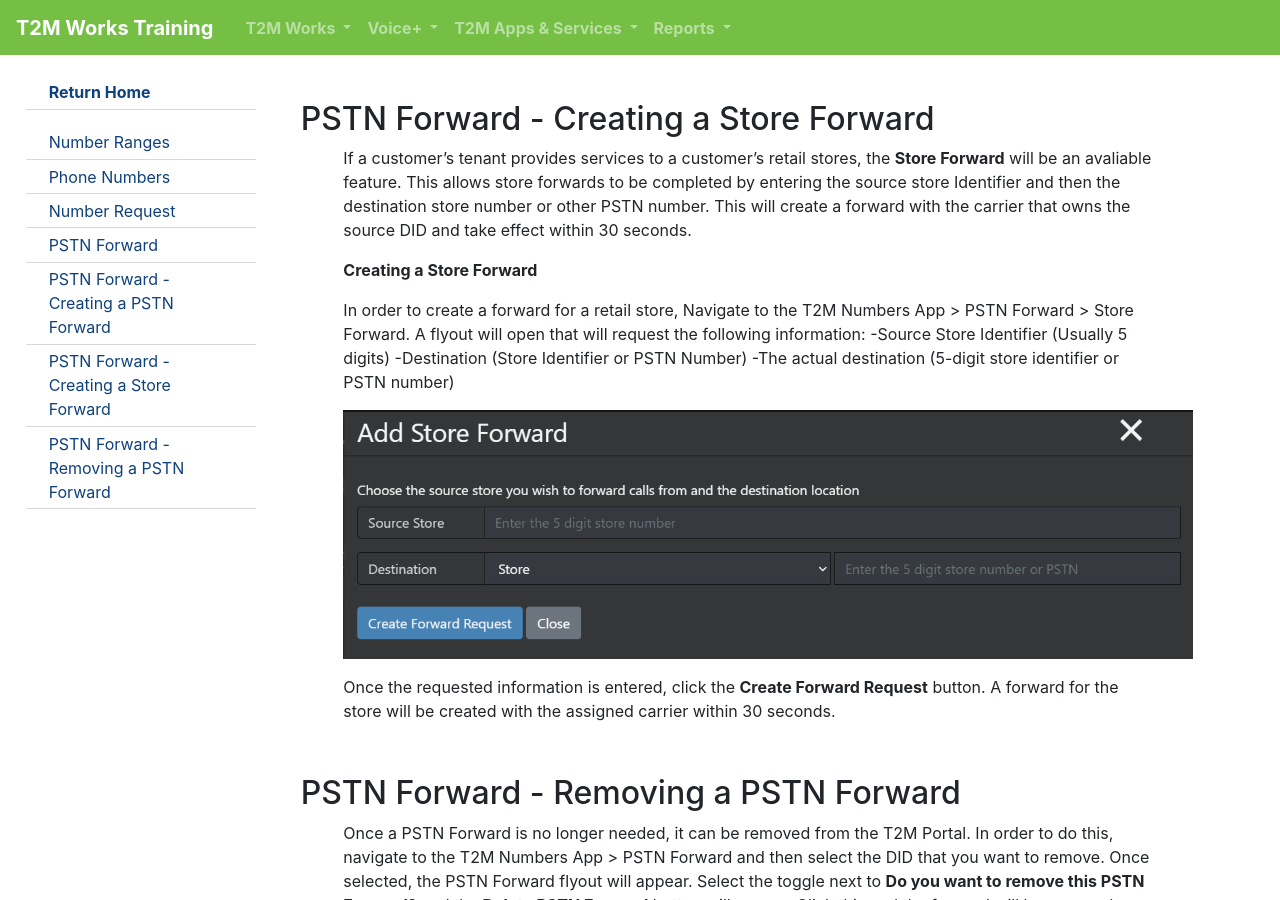
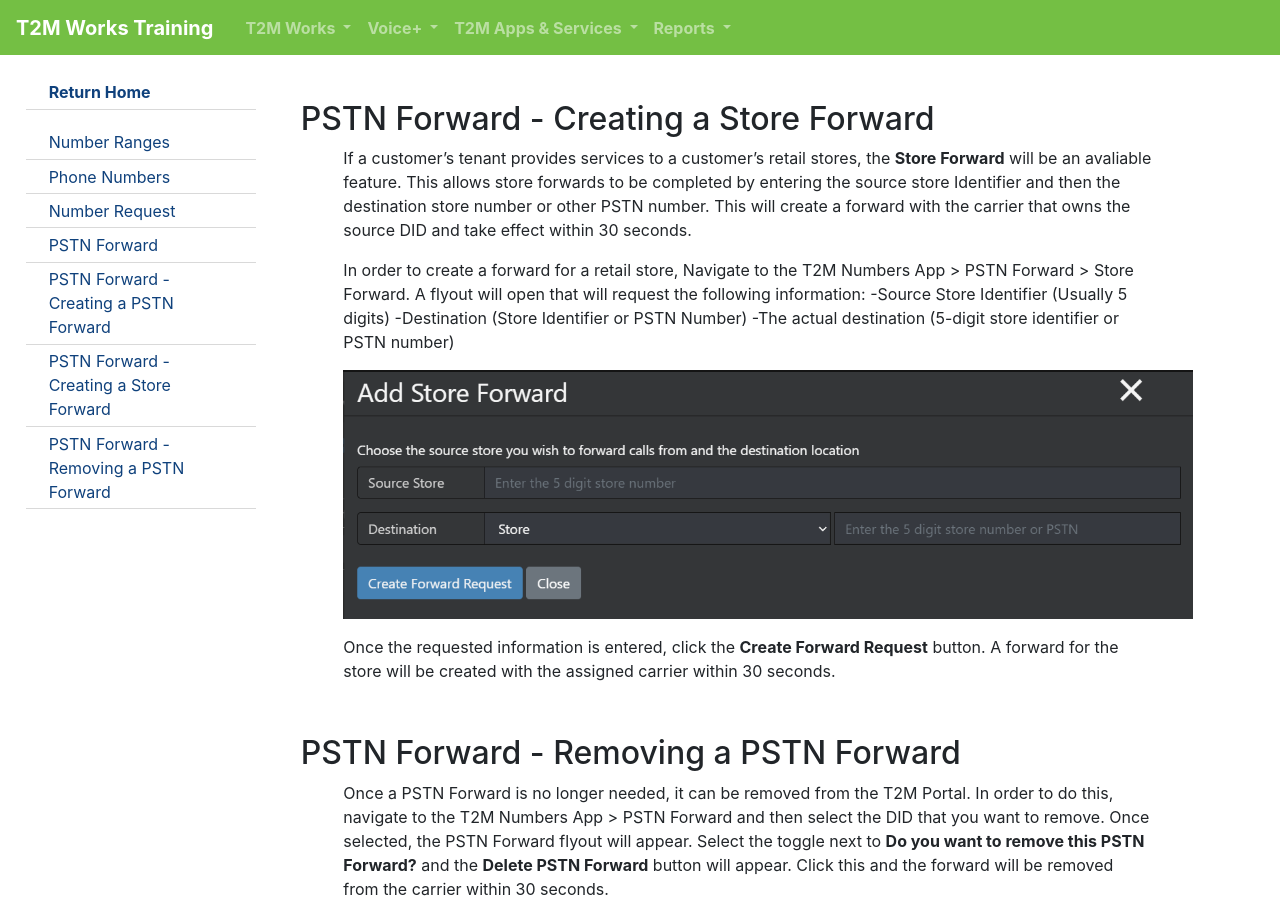
Before and after one commit to t2mdev/docs-vc, a Jekyll site: the page built from _docs/numbers.md, in a window 1280 px wide and 900 px high, scrolled down 4168 px. Built offline with Jekyll 4.4.1, drawn with Linux system fonts in a browser that asks for light colours.

Commit message:
Update numbers.md

```diff
--- a/_docs/numbers.md
+++ b/_docs/numbers.md
@@ -4,13 +4,13 @@
 css: ['documents.css']
 ---
 
-The <b>T2M Numbers App</b> is the place to manage owned number ranges, check individual number assignments/avaliable numbers, request new numbers, and perform carrier-level forwards across all T2M voice services.
+The **T2M Numbers App** is the place to manage owned number ranges, check individual number assignments/avaliable numbers, request new numbers, and perform carrier-level forwards across all T2M voice services.
 
 ## Number Ranges
 
 ![Cloud Portal](/assets/images/numbers.1.png){:width="850px"}
 
-The <b>Number Ranges</b> section of the T2M Numbers App displays all the number ranges that an organization owns. On this page, clicking on the description next to a number range will show the location that the DID range is assigned to, but it will also let the customer modify the description next to the number range. By default, T2M enters the description as the location when new numbers are provisioned against the customer's tenant. There is also the ability to export the data provided to an Excel .xlsx file.
+The **Number Ranges** section of the T2M Numbers App displays all the number ranges that an organization owns. On this page, clicking on the description next to a number range will show the location that the DID range is assigned to, but it will also let the customer modify the description next to the number range. By default, T2M enters the description as the location when new numbers are provisioned against the customer's tenant. There is also the ability to export the data provided to an Excel .xlsx file.
 
 ![Cloud Portal](/assets/images/numbers.2.png){:width="850px"}
 
@@ -18,7 +18,7 @@
 
  ![Cloud Portal](/assets/images/numbers.3.png){:width="850px"}
 
-The <b>Phone Numbers</b> section of the T2M Numbers App displays all DID's from the number ranges assigned to a customer's tenant. This allows an organization to see who or what service is assigned to each DID and to find what DID's are avaliable for use. Some of the assignments types that are possbile are:
+The **Phone Numbers** section of the T2M Numbers App displays all DID's from the number ranges assigned to a customer's tenant. This allows an organization to see who or what service is assigned to each DID and to find what DID's are avaliable for use. Some of the assignments types that are possbile are:
   -User
   -Exchange Contact
   -Dial-In Bridge
@@ -27,7 +27,7 @@
   -Meeting Room
   -$null - For Analog SIP Gateways
 
-In order to see what numbers are avaliable for a customer, click on the dropdown under <b>Avaliable</b> and select <b>true</b>. Once this is selected, all avaliable numbers for assignment will show a circular checkbox next to the DID.
+In order to see what numbers are avaliable for a customer, click on the dropdown under **Avaliable** and select **true**. Once this is selected, all avaliable numbers for assignment will show a circular checkbox next to the DID.
 
 ![Cloud Portal](/assets/images/numbers.4.png){:width="850px"}
 
@@ -35,7 +35,7 @@
 
 ![Cloud Portal](/assets/images/numbers.5.png){:width="850px"}
 
-The <b>Request</b> section of the T2M Numbers App allows a customer to submit a request to the T2M Help Desk to purchase and provision new DID's for their tenant. Information collected on the form includes:
+The **Request** section of the T2M Numbers App allows a customer to submit a request to the T2M Help Desk to purchase and provision new DID's for their tenant. Information collected on the form includes:
   -Business Name
   -Service Address
   -Request Type
@@ -44,13 +44,13 @@
   -Sequential Numbers
   -CNAM
 
-After the <b>Submit New Request</b> button is clicked, the request sent to the T2M Help Desk. Once recieved, the new numbers will be purchased and provisioned for the customer's tenant.
+After the **Submit New Request** button is clicked, the request sent to the T2M Help Desk. Once recieved, the new numbers will be purchased and provisioned for the customer's tenant.
 
 ## PSTN Forward
 
 ![Cloud Portal](/assets/images/numbers.6.png){:width="850px"}
 
-The <b>PSTN Forward</b> section of the T2M Numbers App allows a customer to create carrier-Level PSTN Forwards for their DID's. This allows forwards to be set outside of T2M's voice services and is able to forward DID's that are assigned to non-user objects.
+The **PSTN Forward** section of the T2M Numbers App allows a customer to create carrier-Level PSTN Forwards for their DID's. This allows forwards to be set outside of T2M's voice services and is able to forward DID's that are assigned to non-user objects.
 
 ## PSTN Forward - Creating a PSTN Forward
 
@@ -61,13 +61,11 @@
 
 ![Cloud Portal](/assets/images/numbers.7.png){:width="850px"}
 
-Once the requested information is entered, click the <b>Create Forward Request</b> button. A forward will be created with the assigned carrier within 30 seconds.
+Once the requested information is entered, click the **Create Forward Request** button. A forward will be created with the assigned carrier within 30 seconds.
 
 ## PSTN Forward - Creating a Store Forward
 
-If a customer's tenant provides services to a customer's retail stores, the <b>Store Forward</b> will be an avaliable feature. This allows store forwards to be completed by entering the source store Identifier and then the destination store number or other PSTN number. This will create a forward with the carrier that owns the source DID and take effect within 30 seconds.
-
-<b>Creating a Store Forward</b>
+If a customer's tenant provides services to a customer's retail stores, the **Store Forward** will be an avaliable feature. This allows store forwards to be completed by entering the source store Identifier and then the destination store number or other PSTN number. This will create a forward with the carrier that owns the source DID and take effect within 30 seconds.
 
 In order to create a forward for a retail store, Navigate to the T2M Numbers App > PSTN Forward > Store Forward. A flyout will open that will request the following information:
   -Source Store Identifier (Usually 5 digits)
@@ -76,10 +74,10 @@
 
 ![Cloud Portal](/assets/images/numbers.8.png){:width="850px"}
 
-Once the requested information is entered, click the <b>Create Forward Request</b> button. A forward for the store will be created with the assigned carrier within 30 seconds.
+Once the requested information is entered, click the **Create Forward Request** button. A forward for the store will be created with the assigned carrier within 30 seconds.
 
 ## PSTN Forward - Removing a PSTN Forward
 
-Once a PSTN Forward is no longer needed, it can be removed from the T2M Portal. In order to do this, navigate to the T2M Numbers App > PSTN Forward and then select the DID that you want to remove. Once selected, the PSTN Forward flyout will appear. Select the toggle next to <b>Do you want to remove this PSTN Forward?</b> and the <b>Delete PSTN Forward</b> button will appear. Click this and the forward will be removed from the carrier within 30 seconds.
+Once a PSTN Forward is no longer needed, it can be removed from the T2M Portal. In order to do this, navigate to the T2M Numbers App > PSTN Forward and then select the DID that you want to remove. Once selected, the PSTN Forward flyout will appear. Select the toggle next to **Do you want to remove this PSTN Forward?** and the **Delete PSTN Forward** button will appear. Click this and the forward will be removed from the carrier within 30 seconds.
 
 ![Cloud Portal](/assets/images/numbers.9.png){:width="850px"}
```
